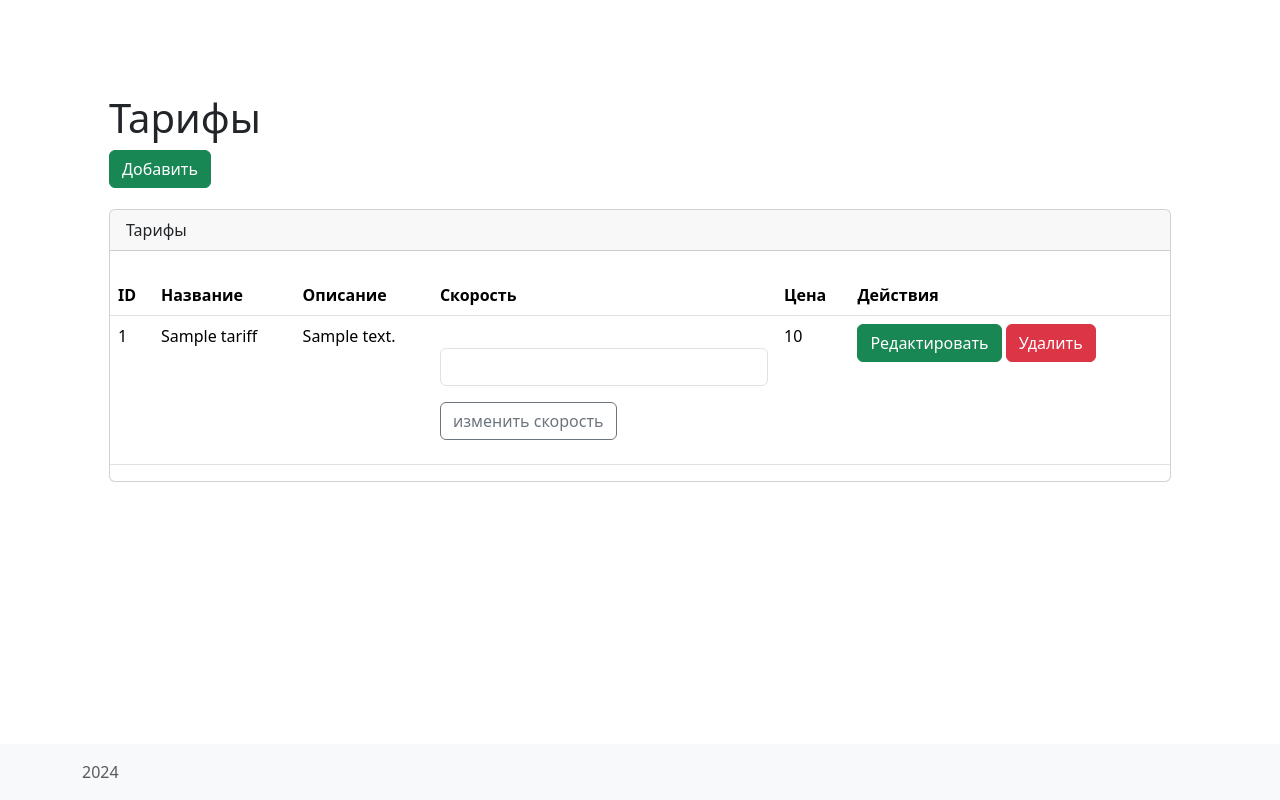
After one commit to e-astapkovich/test-task-tariffs, a Yii app: template views/admin/tariff/index.php in a window 1280 px wide. The commit adds this page. Run offline with PHP 8.4 and a stand-in for Yii, Linux system fonts and the light colour scheme; the template is opened without the code that fills it: most values are stand-ins (such as "Sample title", 1, 10 or a date in 2020); form fields are guessed from the names that the template uses; data that the repository does not hold is empty; some libraries are stand-ins or nearby versions.

Commit message:
Создал view для отображения списка тарифов

```diff
--- a/config/web.php
+++ b/config/web.php
@@ -42,14 +42,13 @@ $config = [
             ],
         ],
         'db' => $db,
-        /*
         'urlManager' => [
             'enablePrettyUrl' => true,
             'showScriptName' => false,
+            'enableStrictParsing' => false,
             'rules' => [
             ],
         ],
-        */
     ],
     'params' => $params,
 ];
--- a/controllers/admin/TariffController.php
+++ b/controllers/admin/TariffController.php
@@ -12,7 +12,7 @@ class TariffController extends Controller
     public function actionIndex()
     {
         $tariffs = Tariff::find()->all();
-        return $this->render('admin/tarif/index', [
+        return $this->render('index', [
             'tariffs' => $tariffs,
         ]);
     }
--- /dev/null
+++ b/views/admin/tariff/index.php
@@ -0,0 +1,56 @@
+<?php
+use yii\helpers\Html;
+use yii\helpers\Url;
+use yii\widgets\ActiveForm;
+
+$this->title = "Tariffs page";
+?>
+
+<div class="container-fluid px-4">
+    <h1 class="mt-4">Тарифы</h1>
+    <a href="<?= Url::to(['admin/tariff/create'])?>" id="admin-tariff-add" type="button" class="btn btn-success" style="margin-bottom: 21px">Добавить</a>
+    <div class="card mb-4">
+        <div class="card-header">Тарифы</div>
+        <div class="box">
+            <div class="table-scroll">
+                <table class="table">
+                    <br>
+                    <thead>
+                        <tr>
+                            <th>ID</th>
+                            <th>Название</th>
+                            <th>Описание</th>
+                            <th>Скорость</th>
+                            <th>Цена</th>
+                            <th>Действия</th>
+                        </tr>
+                    </thead>
+                    <tbody id="admin-tariff-table">
+                        <?php foreach ($tariffs as $tariff): ?>
+                            <tr id="<?= $tariff->id ?>">
+                                <td><?= Html::encode($tariff->id) ?></td>
+                                <td><?= Html::encode($tariff->name) ?></td>
+                                <td><?= Html::encode($tariff->description) ?></td>
+                                <td>
+                                    <?php $form = ActiveForm::begin(); ?>
+                                    <?= $form->field($tariff, 'speed')->label('') ?>
+                                    <?= HTml::submitButton('изменить скорость', [
+                                        'class' => 'btn btn-outline-secondary mb-3',
+                                        'id' => 'tariff-speed-save',
+                                        ]) ?>
+                                    <?php ActiveForm::end(); ?>
+                                </td>
+                                <td><?= Html::encode($tariff->price) ?></td>
+                                <td><a href="#" type="button"
+                                        class="btn btn-success">Редактировать</a>
+                                    <a href="#" type="button"
+                                        class="btn btn-danger delete">Удалить</a>
+                                </td>
+                            </tr>
+                        <?php endforeach; ?>
+                    </tbody>
+                </table>
+            </div>
+        </div>
+    </div>
+</div>
--- a/views/layouts/main.php
+++ b/views/layouts/main.php
@@ -40,8 +40,6 @@ $this->registerLinkTag(['rel' => 'icon', 'type' => 'image/x-icon', 'href' => Yii
         'options' => ['class' => 'navbar-nav'],
         'items' => [
             ['label' => 'Home', 'url' => ['/site/index']],
-            ['label' => 'About', 'url' => ['/site/about']],
-            ['label' => 'Contact', 'url' => ['/site/contact']],
             Yii::$app->user->isGuest
                 ? ['label' => 'Login', 'url' => ['/site/login']]
                 : '<li class="nav-item">'
@@ -71,7 +69,7 @@ $this->registerLinkTag(['rel' => 'icon', 'type' => 'image/x-icon', 'href' => Yii
 <footer id="footer" class="mt-auto py-3 bg-light">
     <div class="container">
         <div class="row text-muted">
-            <div class="col-md-6 text-center text-md-start">&copy; My Company <?= date('Y') ?></div>
+            <div class="col-md-6 text-center text-md-start"><?= date('Y') ?></div>
             <div class="col-md-6 text-center text-md-end"><?= Yii::powered() ?></div>
         </div>
     </div>
```
